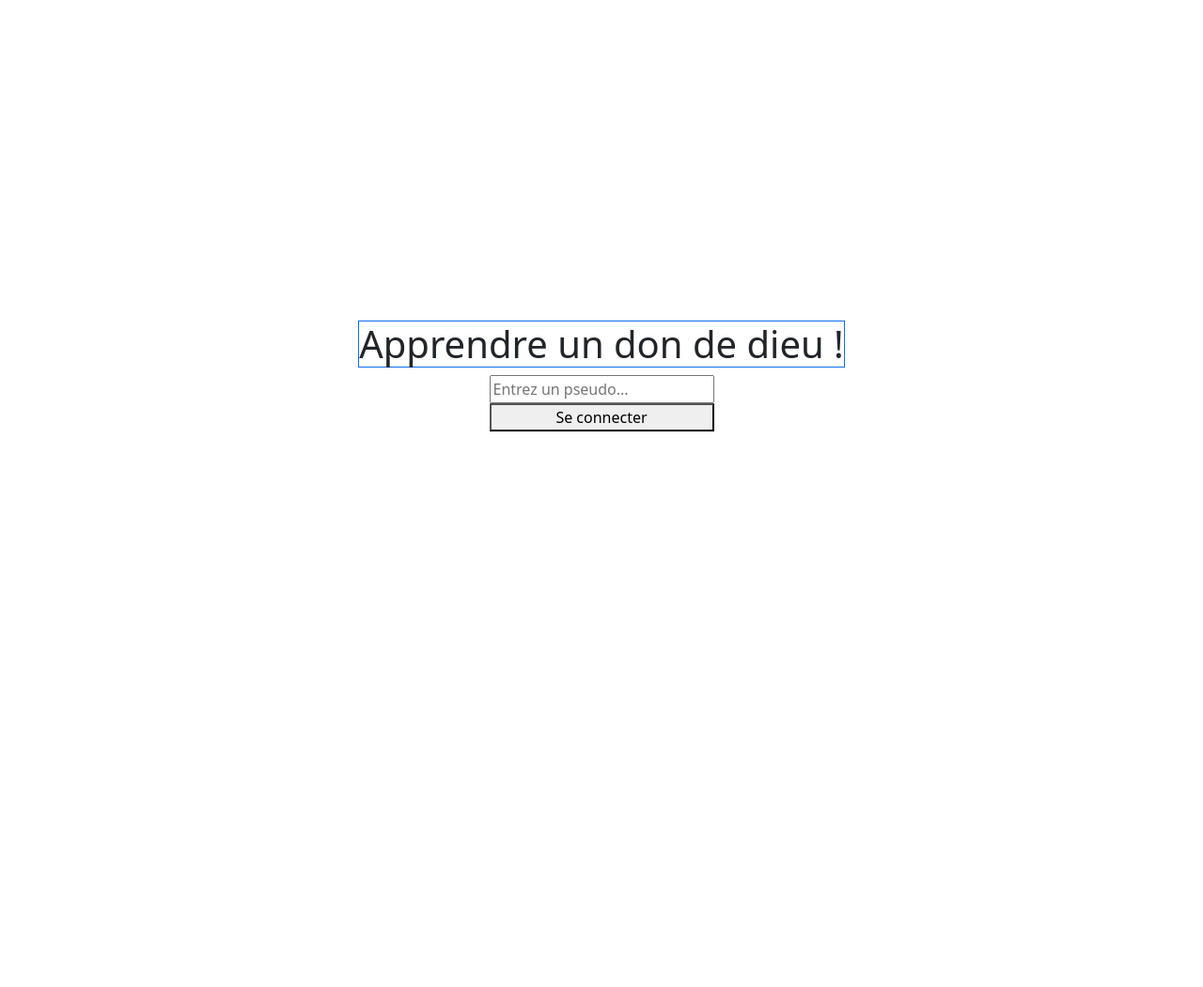
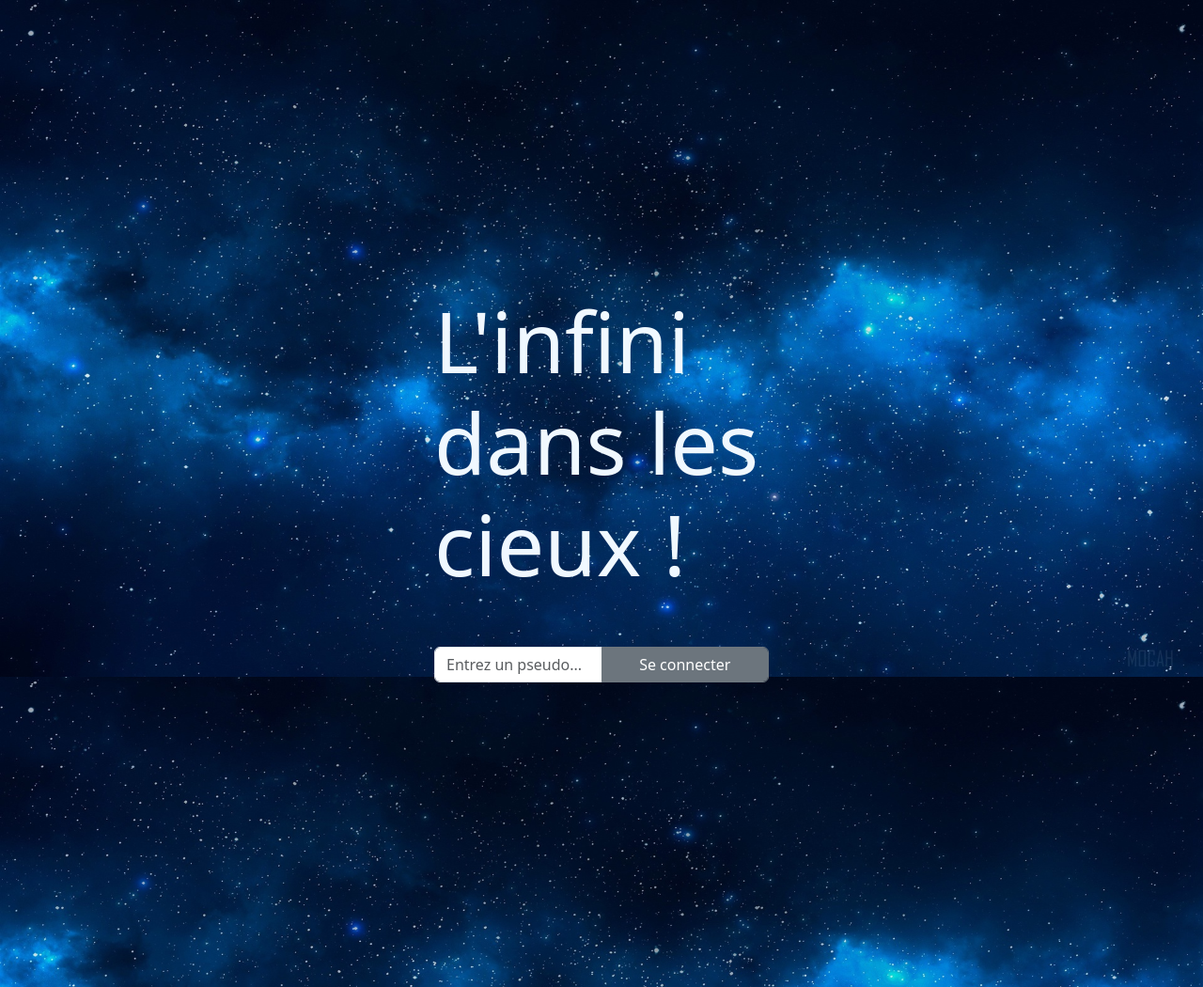
Before and after one commit to HHOZKAN/TPQUIZZ, a PHP site: page / in a window 1280 px wide. Shown: the whole page at 94% size. Before the commit the page ends 459 px from the top, so only its background shows below. Run offline with PHP 8.4, Linux system fonts and the light colour scheme.

Commit message:
add new things

```diff
--- a/assets/main.css
+++ b/assets/main.css
@@ -1,6 +1,8 @@
-main {
-    width: 100%;
+body {
     height: 100vh;
+    display: flex;
+    justify-content: center;
+    align-items: center;
 }
 
 .questions, .answers, .line1, .line2 {
@@ -10,3 +12,26 @@ main {
 .cell {
     width: 200px;
 }
+
+.box {
+    height: 150px;
+    width: 100%;
+  }
+
+  img {
+    width: 100%;
+  }
+
+  .background {
+    background-image: url(./386441-4k-wallpaper\ \(1\).jpg);
+    padding : 450px;
+    height: 100%;
+    width: 100%;
+    background-size: 100%;
+
+  }
+
+  .titreindex {
+    color: aliceblue;
+    font-size: 90px;
+  }
--- a/index.php
+++ b/index.php
@@ -1,5 +1,6 @@
 <!DOCTYPE html>
 <html lang="en">
+
 <head>
     <meta charset="UTF-8">
     <meta name="viewport" content="width=device-width, initial-scale=1.0">
@@ -7,42 +8,21 @@
     <link href="./assets/main.css" rel="stylesheet">
     <title>Document</title>
 </head>
-<body>
-    <main class="container d-flex flex-column justify-content-center align-items-center">
-        <h1 class="border border-primary">Apprendre un don de dieu !</h1>
-        <form method="post" action="./process/add_user.php">
-            <div class="d-flex flex-column">
-                <input type="text" name="name" placeholder="Entrez un pseudo...">
-                <button type="submit">Se connecter</button>
-            </div>
+
+<body class = 'background'>
+
+    <main class=" box container d-flex flex-column justify-content-center align-items-center">
+
+            <h1 class="titreindex">L'infini dans les cieux ! </h1>
+            <form method="post" action="./process/add_user.php">
+                <div class="mt-5 input-group mb-3">
+                    <input class="form-control" type="text" name="name" placeholder="Entrez un pseudo...">
+                    <button class="form-control btn btn-secondary" type="submit">Se connecter</button>
+                </div>
+        </div>
         </form>
     </main>
-  <!-- <div class = 'height'>
-<div class="container text-center">
-  <div class="row">
-    <div class="col">
 
-    </div>
-    <div class="col border border-primary">
-      Apprendre un don de dieu !
-    </div>
-    <div class="col">
-    </div>
-  </div>
-</div>
+</body>
 
-<div class="container text-center">
-  <div class="row">
-    <div class="col">
-
-    </div>
-    <div class="col border border-primary align-self-center">
-      SE CONNECTER
-    </div>
-    <div class="col">
-    </div>
-  </div>
-</div>
-</div> -->
-</body>
 </html>
--- a/result.php
+++ b/result.php
@@ -2,14 +2,14 @@
 session_start();
 include('./utils/db_connect.php');
 
-$request = $db->prepare('INSERT INTO scores (id_user, number) VALUES (:score, :id)');
+$request = $db->prepare('INSERT INTO scores (id_user, number) VALUES (:id, :score)');
 $request->execute([
     'id' => $_SESSION['id'],
     'score' => $_SESSION['score']
 ]);
 // $idUser = $request->fetchAll();
 
-session_reset();
+$_SESSION['score']=0;
 header('Location: board.php');
 
 
```
Also changed, not shown: partials/userList.php (added, +37 -0 lines), assets/03477c71713899.5bcef68db53ba.gif (added), assets/1920x1080.jpg (added), assets/386441-4k-wallpaper (1).jpg (added), assets/386441-4k-wallpaper.jpg (added), 2 other files.
